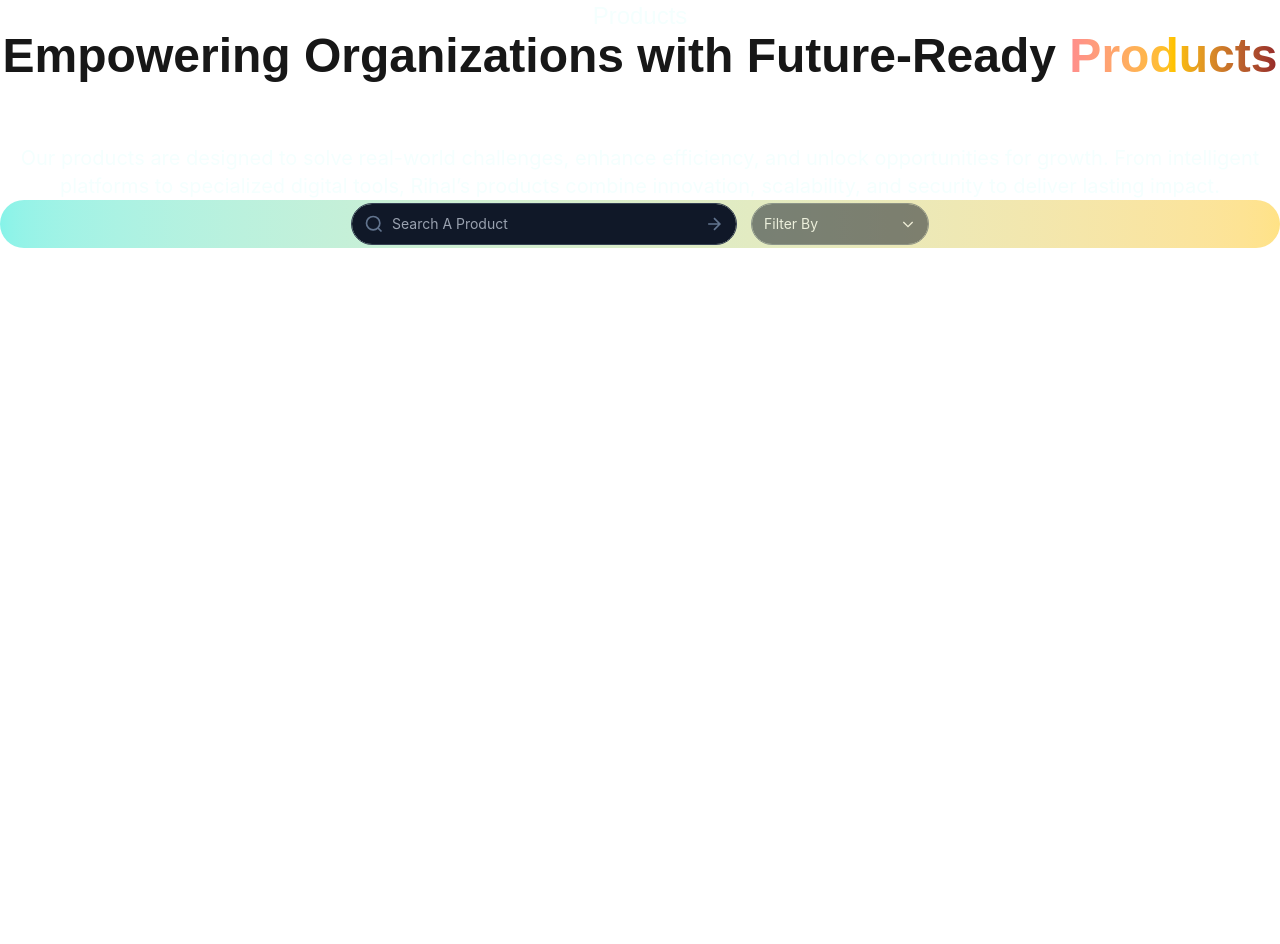
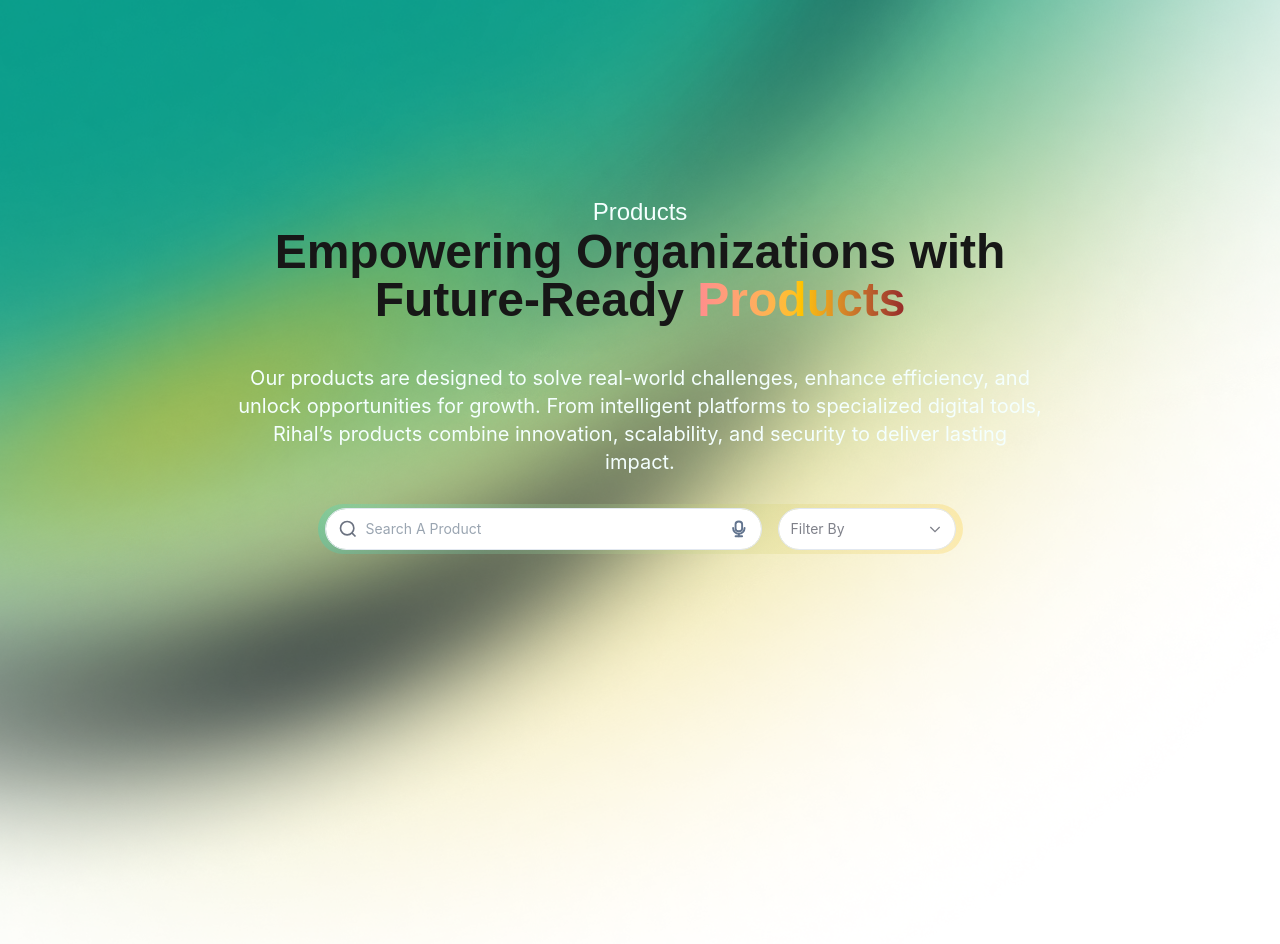
Before and after one commit to CodelineDotNetBatches/RihalWebsite-1, a Next.js app: page / in a window 1280 px wide. Shown: the top 944 px of the page. Before the commit the page ends 800 px from the top, so only its background shows below. Built offline with nearby package versions, Linux system fonts and the light colour scheme.

Commit message:
update color

```diff
--- a/src/app/components/Products/HeroSection/HeroDescrption.tsx
+++ b/src/app/components/Products/HeroSection/HeroDescrption.tsx
@@ -3,7 +3,7 @@
 const HeroDescrption = () => {
   return (
     <div>
-      <div className="text-[rgba(244,255,254,1)] text-xl font-normal font-['Inter'] leading-7 text-center">
+      <div className="text-xl mb-7 text-[rgba(244,255,254,1)] text-xl font-normal font-['Inter'] leading-7 text-center">
   Our products are designed to solve real-world challenges, enhance efficiency,
   and unlock opportunities for growth. From intelligent platforms to specialized
   digital tools, Rihal’s products combine innovation, scalability, and security
--- a/src/app/components/Products/HeroSection/HeroEmp.tsx
+++ b/src/app/components/Products/HeroSection/HeroEmp.tsx
@@ -2,7 +2,7 @@
 
 function HeroEmp() {
   return (
-    <div className="self-stretch h-28 text-center justify-start">
+    <div className=" text-5xl mb-6 self-stretch h-28 text-center justify-start">
   <span className="text-rihal-white text-5xl font-semibold font-inter leading-[48px]">
     Empowering Organizations with Future-Ready{" "}
   </span>
--- a/src/app/components/Products/HeroSection/HeroSearch.tsx
+++ b/src/app/components/Products/HeroSection/HeroSearch.tsx
@@ -2,38 +2,77 @@
 
 function HeroSearch() {
   return (
-  <div className="h-12 p-2 bg-gradient-to-l from-[rgba(255,195,0,0.48)] to-[rgba(0,230,208,0.48)] rounded-full flex justify-center items-center gap-4">
-
+    <div
+      className="mb-11 flex h-[50px] p-2 justify-center items-center gap-[18px] shrink-0 rounded-[500px]
+      bg-gradient-to-l from-[rgba(255,195,0,0.23)] to-[rgba(0,230,208,0.23)]"
+    >
       {/* Search Box */}
-      <div className="w-96 h-10 px-3 py-2 bg-gray-900 rounded-3xl outline outline-1 outline-gray-700 flex justify-between items-center">
+      <div className="w-[435px] h-10 px-3 py-2 bg-[#FFFFFF] rounded-3xl outline outline-1 outline-[#E2E8F0] flex justify-between items-center">
         <div className="flex items-center gap-2">
-          {/* Magnifying Glass */}
-          <svg className="w-5 h-5 text-slate-500" fill="none" stroke="currentColor" viewBox="0 0 24 24">
+          {/* Search Icon */}
+          <svg
+            className="w-5 h-5 text-[#6B7280]"
+            fill="none"
+            stroke="currentColor"
+            viewBox="0 0 24 24"
+          >
             <circle cx="11" cy="11" r="8" strokeWidth="2" />
             <line x1="21" y1="21" x2="16.65" y2="16.65" strokeWidth="2" />
           </svg>
-          <span className="text-gray-400 text-sm font-normal font-['Inter'] leading-5">
+
+
+          <span className="text-[#9AA5B1] text-sm font-normal font-['Inter'] leading-5">
             Search A Product
           </span>
         </div>
 
-        {/* Right Icon */}
-        <svg className="w-5 h-5 text-slate-500" fill="none" stroke="currentColor" viewBox="0 0 24 24">
-          <path strokeWidth="2" d="M5 12h14M12 5l7 7-7 7" />
-        </svg>
+        {/* Right Icons */}
+        <div className="flex items-center gap-3">
+          {/* Mic Icon */}
+          <svg
+            viewBox="0 0 21 21"
+            fill="none"
+            className="w-5 h-5 text-[#62748E] hover:text-cyan-400 transition cursor-pointer"
+          >
+            <path d="M6.88867 18.0833H13.7776" stroke="currentColor" strokeWidth="2" strokeLinecap="round" strokeLinejoin="round" />
+            <path d="M10.3335 15.5V18.0833" stroke="currentColor" strokeWidth="2" strokeLinecap="round" strokeLinejoin="round" />
+            <path
+              d="M13.7776 5.53572C13.7776 3.90516 12.2354 2.58334 10.3331 2.58334C8.4308 2.58334 6.88867 3.90516 6.88867 5.53572V9.96429C6.88867 11.5948 8.4308 12.9167 10.3331 12.9167C12.2354 12.9167 13.7776 11.5948 13.7776 9.96429V5.53572Z"
+              stroke="currentColor"
+              strokeWidth="2"
+              strokeLinecap="round"
+              strokeLinejoin="round"
+            />
+            <path
+              d="M4.30566 9.47222C4.30566 12.8013 7.00439 15.5 10.3334 15.5C13.6625 15.5 16.3612 12.8013 16.3612 9.47222"
+              stroke="currentColor"
+              strokeWidth="2"
+              strokeLinecap="round"
+              strokeLinejoin="round"
+            />
+          </svg>
+        </div>
       </div>
 
       {/* Filter Box */}
-      <div className="w-44 h-10 px-3 py-2 bg-gray-900 rounded-3xl outline outline-1 outline-gray-700 flex justify-between items-center opacity-50">
-        <span className="flex-1 text-gray-100 text-sm font-normal font-['Inter'] leading-5">
+      <div className="flex justify-between items-center w-44 h-10 px-3 py-2 bg-[#FFFFFF] rounded-3xl outline outline-1 outline-[#E2E8F0]">
+
+        <div className="flex-1 text-[#020618] opacity-50 text-sm font-normal font-['Inter'] leading-5">
           Filter By
-        </span>
-        <svg className="w-4 h-4 text-gray-100" fill="none" stroke="currentColor" viewBox="0 0 24 24">
+        </div>
+
+
+        <svg
+          className="w-4 h-4 text-[#020618] opacity-50"
+          fill="none"
+          stroke="currentColor"
+          viewBox="0 0 24 24"
+        >
           <path strokeWidth="2" d="M19 9l-7 7-7-7" />
         </svg>
       </div>
     </div>
-  );
+  )
 }
 
 export default HeroSearch
--- a/src/app/components/Products/Products.tsx
+++ b/src/app/components/Products/Products.tsx
@@ -6,7 +6,10 @@
 
 const Products = () => {
   return (
-    <div>
+    <div
+      className="px-[238px] pt-[196px] pb-[375px] flex flex-col items-center bg-cover bg-center"
+      style={{ backgroundImage: "url('/images/5.png')" }}
+    >
 
        <HeroTitle />
        <HeroEmp />
```
Also changed, not shown: public/images/5.png (added), 1 other file (tests, documents, lock files or other folders).
